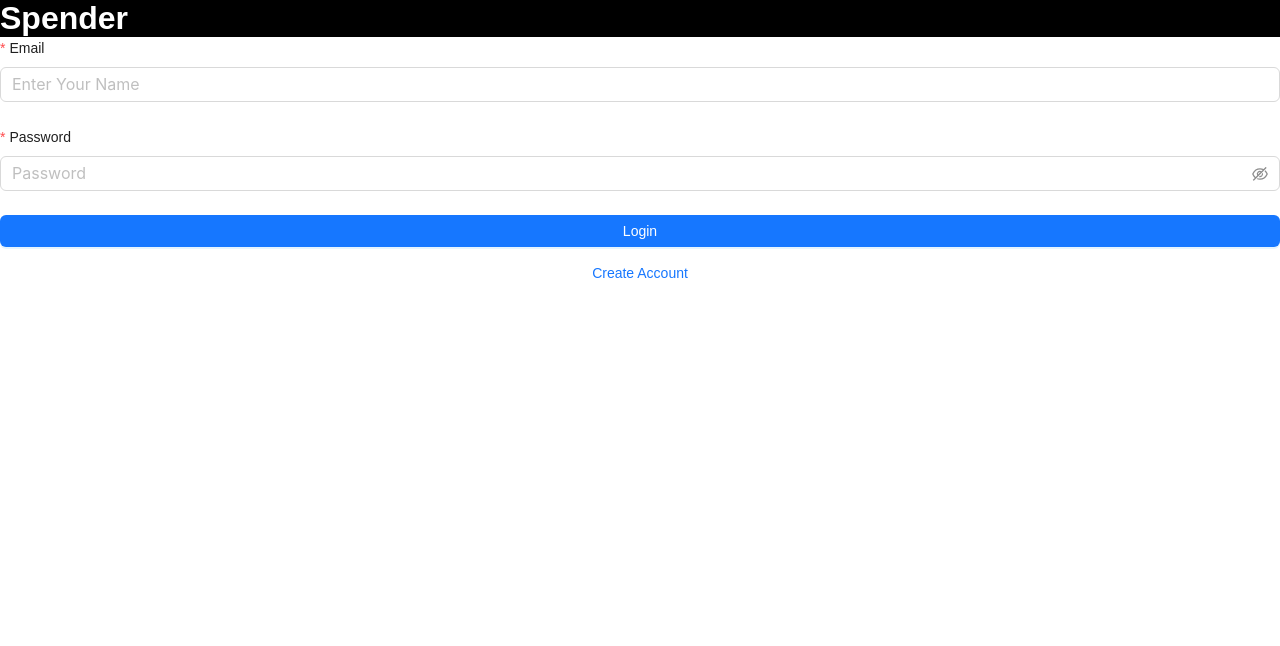
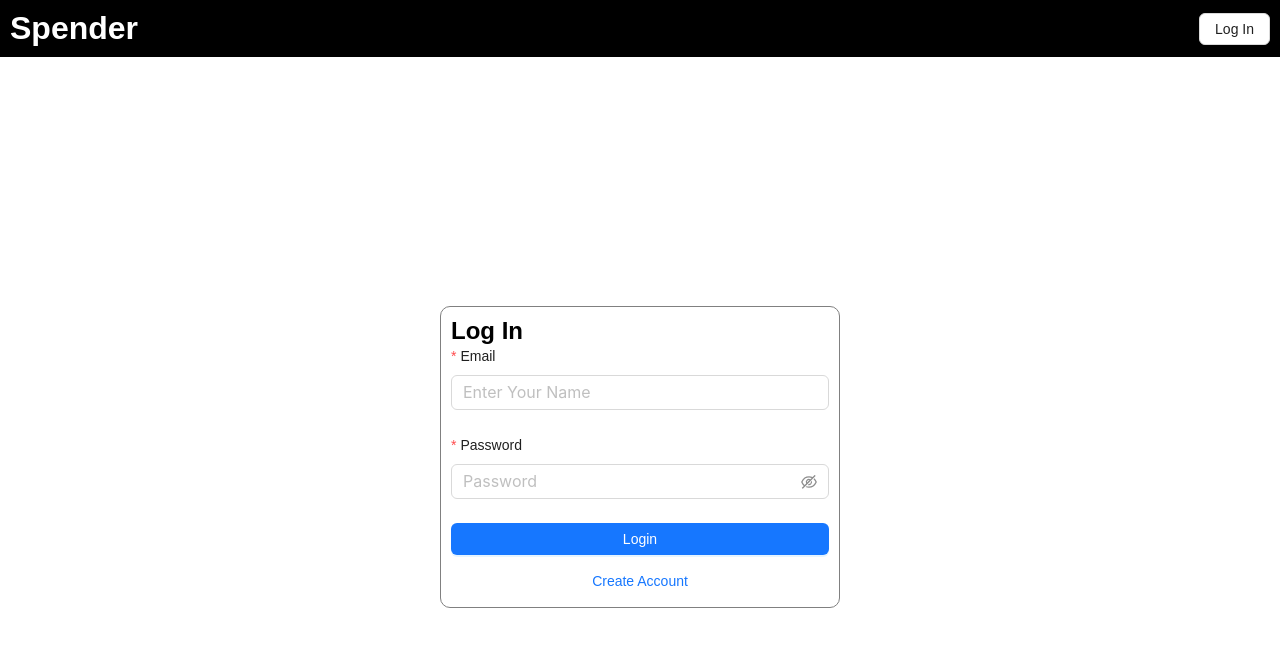
Before and after one commit to khachikkar/spender_ts, a React (Vite) app: page /login in a window 1280 px wide. Shown: the top 646 px of the page. Built offline with nearby package versions, Linux system fonts and the light colour scheme; no server answers.

Commit message:
config header and body style

```diff
--- a/src/components/myheader/index.css
+++ b/src/components/myheader/index.css
@@ -4,4 +4,5 @@
     display: flex;
     justify-content: space-between;
     align-items: center;
+    padding: 10px;
 }
--- a/src/components/myheader/index.tsx
+++ b/src/components/myheader/index.tsx
@@ -7,6 +7,7 @@ import {signOut} from "firebase/auth"
 import {auth} from "../../services/firebase/firebase.ts";
 import {useDispatch} from "react-redux";
 import {AppDispatch} from "../../state-management/store/store.ts";
+import {Link} from "react-router-dom";
 
 
 const Myheader = () =>{
@@ -33,8 +34,9 @@ const Myheader = () =>{
             }
 
             {
-                isAuth ?  <Button onClick={handleLogout}>Log Out</Button> : <></>
+                isAuth ?  <Button onClick={handleLogout}>Log Out</Button> : <Link to="/login"> <Button >Log In</Button></Link>
             }
+
         </div>
     )
 }
--- a/src/pages/auth/login/index.css
+++ b/src/pages/auth/login/index.css
@@ -0,0 +1,7 @@
+.login{
+    /*background-color: red;*/
+    width: 400px;
+    padding: 10px;
+    border-radius: 10px;
+    border: 0.5px solid gray;
+}
--- a/src/pages/auth/login/index.tsx
+++ b/src/pages/auth/login/index.tsx
@@ -9,6 +9,7 @@ import {useDispatch} from "react-redux";
 // import {Store} from "../../cabinet";
 import {fetchUserProfileInfo} from "../../../state-management/slices/userProfile";
 import {AppDispatch} from "../../../state-management/store/store.ts";
+import "./index.css"
 
 
 
@@ -44,7 +45,8 @@ setLoading(false)
 const [form] = Form.useForm()
 
     return (
-        <div>
+        <div className="login">
+            <h2>Log In</h2>
             <Form layout="vertical" form={form} onFinish={handleLogin}>
 
                 <Form.Item
--- /dev/null
+++ b/src/pages/main/index.css
@@ -0,0 +1,12 @@
+.maine{
+    /*background-color: red;*/
+
+
+}
+
+.mout{
+    display: flex;
+    align-items: center;
+    height: 100vh;
+    justify-content: center;
+}
--- a/src/pages/main/index.tsx
+++ b/src/pages/main/index.tsx
@@ -1,11 +1,13 @@
 import {Outlet} from "react-router-dom";
 import Myheader from "../../components/myheader";
-
+import "./index.css"
 const Main = ()=>{
     return(
-        <div>
+        <div className="maine">
             <Myheader/>
-            <Outlet />
+           <div className="mout">
+               <Outlet/>
+           </div>
         </div>
     )
 }
--- a/src/state-management/slices/userProfile/index.ts
+++ b/src/state-management/slices/userProfile/index.ts
@@ -28,7 +28,7 @@ type UserData = {
     lastname: string
     email: string
     uid: string
-    data: object
+    data: object // todo
 }
 
 
```
